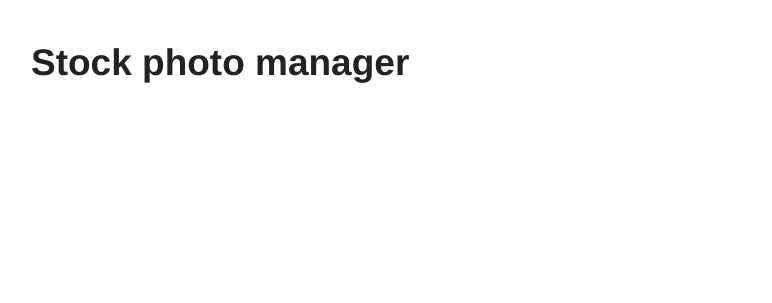
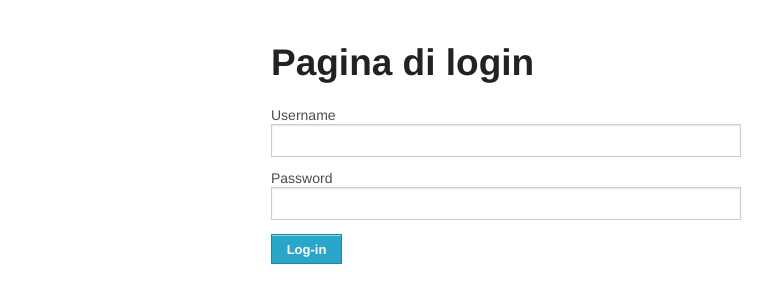
Before and after one commit to roberto-butti/stockmanager, a Django app: page /login/ in a window 1280 px wide. Shown: the part 45-348 px from the top of the page, without its empty margins (134-906 px from the left). Run offline with Django 3.2, Linux system fonts and the light colour scheme.

Commit message:
user login

```diff
--- a/frontend/static/frontend/css/main.css
+++ b/frontend/static/frontend/css/main.css
@@ -2,3 +2,8 @@
 	width: 980px;
 	margin: 0 auto;
 }
+
+.login {
+	width: 500px;
+	margin: 0 auto;
+}
--- /dev/null
+++ b/frontend/templates/login.html
@@ -0,0 +1,30 @@
+{% extends "base.html" %}
+
+{% block content %}
+	<div class="row login">
+		<div class="large-12 small-12 columns">
+			<h2>Pagina di login</h2>
+
+			{% if msg %}
+			<p class="round label alert">{{ msg }}</p>
+			{% endif %}
+
+			<form method="POST" action="">
+				<div class="row">
+					<div class="large-12 columns">
+						<label for="username">Username</label>
+						<input type="text" name="username" id="username">
+					</div>
+					<div class="large-12 columns">
+						<label for="password">Password</label>
+						<input type="password" name="password" id="password">
+					</div>
+					<div class="large-12 large-offset-5 columns">
+						<input class="small button" type="submit" value="Log-in">
+					</div>
+				</div>
+				{% csrf_token %}
+			</form>
+		</div>
+	</div>
+{% endblock content %}
--- a/frontend/views.py
+++ b/frontend/views.py
@@ -1,6 +1,38 @@
 # Create your views here.
 
 from django.shortcuts import render
+from django.http import HttpResponseRedirect
+from django.contrib.auth import authenticate, login
 
-def index(request):
+def indexAction(request):
 	return render(request, 'index.html', {})
+
+def loginAction(request):
+	msg = "" # define a message for the user for the login state
+
+	if request.method == 'POST':
+		# do the authentication
+		username = request.POST['username']
+		password = request.POST['password']
+		user = authenticate(username=username, password=password)
+
+		if user is not None:
+			if user.is_active:
+				login(request, user)
+				return HttpResponseRedirect('/')
+			else:
+				# User is not active
+				msg = "Utente non attivo"
+		else:
+			# Invalid login
+			msg = "Login errata"
+
+	# redirect if user is already logged-in
+	if request.user.is_authenticated():
+		return HttpResponseRedirect('/')
+
+	# render the view
+	return render(request, 'login.html', {"msg": msg})
+
+def registerAction(request):
+	return render(request, 'register.html', {})
--- a/stockmanager/settings/base.py
+++ b/stockmanager/settings/base.py
@@ -10,6 +10,11 @@ TEMPLATE_DEBUG = DEBUG
 ALLOWED_HOSTS = ['localhost']
 
 INTERNAL_IPS = ('127.0.0.1',)
+
+DEBUG_TOOLBAR_CONFIG = {
+    "INTERCEPT_REDIRECTS": False
+}
+
 
 # Local time zone for this installation. Choices can be found here:
 # http://en.wikipedia.org/wiki/List_of_tz_zones_by_name
--- a/stockmanager/templates/base.html
+++ b/stockmanager/templates/base.html
@@ -30,10 +30,17 @@
 				</ul>
 
 				<ul class="right">
+					{% if not user.is_authenticated %}
 					<li class="divider"></li>
 					<li><a href="/register">Registrati</a></li>
 					<li class="divider"></li>
 					<li><a href="/login">Login</a></li>
+					{% else %}
+					<li class="divider"></li>
+					<li><a href="/profile/{{ user.id }}">Benvenuto, {{ user.username }}</a></li>
+					<li class="divider"></li>
+					<li><a href="/logout">Logout</a></li>
+					{% endif %}
 				</ul>
 			</section>
 		</nav>
--- a/stockmanager/urls.py
+++ b/stockmanager/urls.py
@@ -11,7 +11,11 @@ urlpatterns = patterns('',
     (r'^admin/doc/', include('django.contrib.admindocs.urls')),
     (r'^admin/', include(admin.site.urls)),
 
-    (r'', 'frontend.views.index'),
+    # Application urls
+    (r'^$', 'frontend.views.indexAction'),
+    (r'^login/$', 'frontend.views.loginAction'),
+    (r'^register/$', 'frontend.views.registerAction'),
+    (r'^logout/$', 'django.contrib.auth.views.logout', {'next_page': '/'})
 )
 
 # Serve media files if debug is on
```
Also changed, not shown: frontend/templates/register.html (added, +9 -0 lines).
